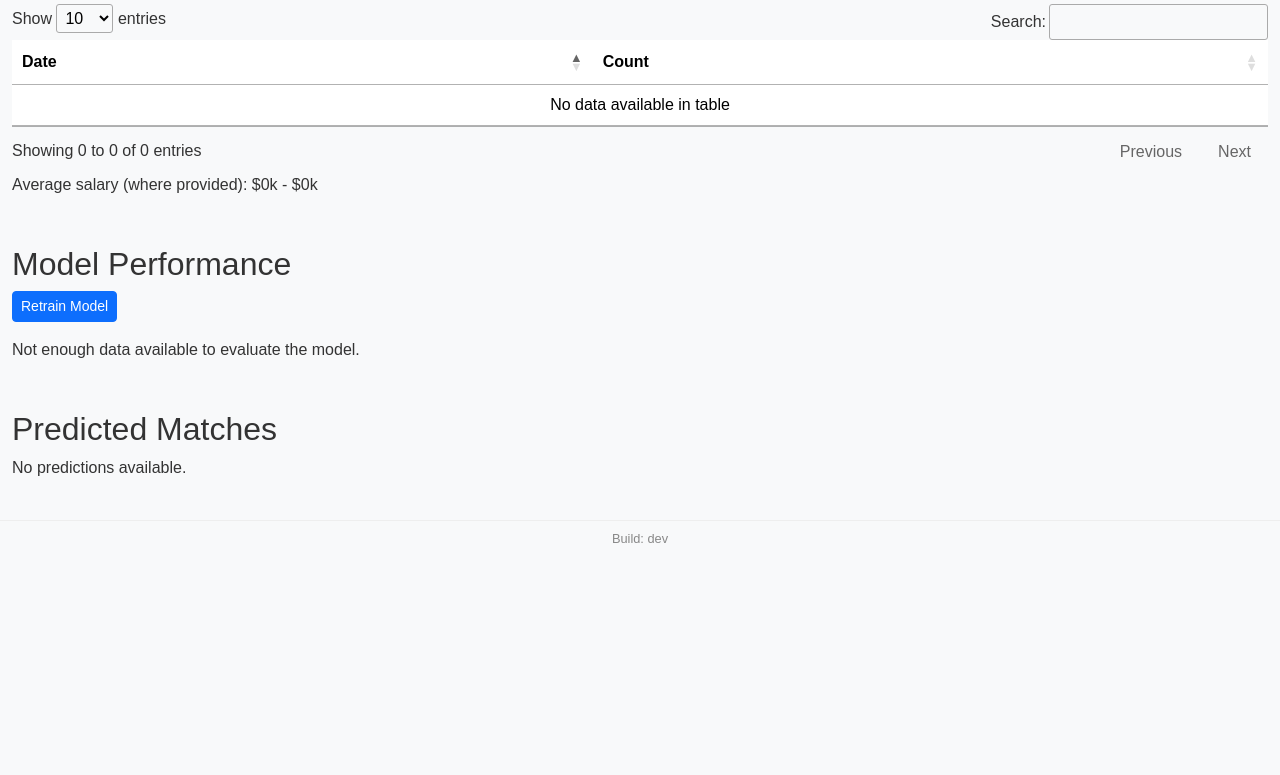
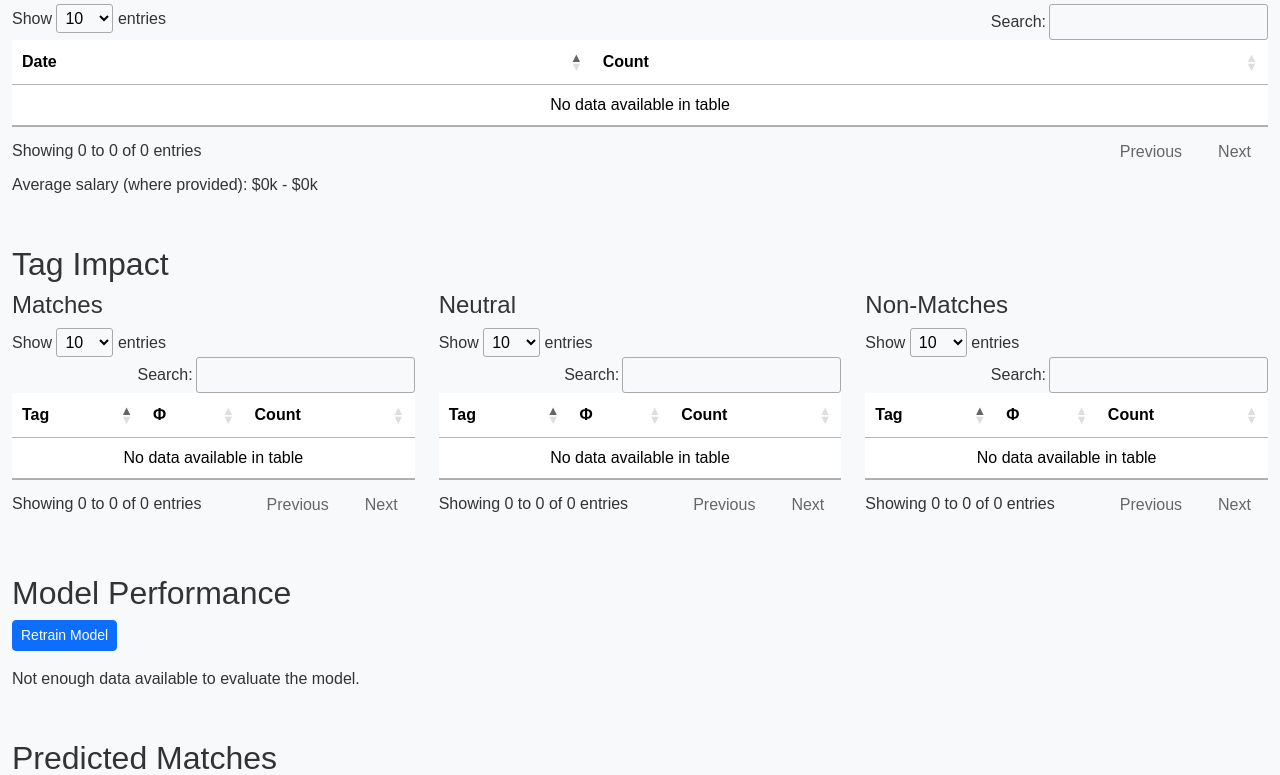
Before and after one commit to mullinmax/job-search, a FastAPI app: page /stats in a window 1280 px wide. Shown: the part 935-1710 px from the top of the page. Before the commit the page ends 1478 px from the top, so only its background shows below. Run offline with FastAPI, Linux system fonts and the light colour scheme; data that the repository does not hold is empty; some libraries are stand-ins or nearby versions.

Commit message:
Add tag impact stats

```diff
--- a/app/main.py
+++ b/app/main.py
@@ -41,6 +41,7 @@ from .db import (
     list_jobs_by_feedback,
     list_liked_jobs,
     aggregate_job_stats,
+    tag_significance,
     increment_rating_count,
     record_feedback,
     cleanup_jobs,
@@ -358,14 +359,31 @@ def feedback(
 def stats(request: Request):
     jobs = list_jobs_by_feedback()
     agg = aggregate_job_stats()
+    tag_stats_raw = tag_significance()
     predictions = predict_unrated()
     model_stats = evaluate_model()
+    pos: List[Dict] = []
+    neg: List[Dict] = []
+    neutral: List[Dict] = []
+    for t in tag_stats_raw:
+        phi = float(t.get("phi", 0))
+        if phi > 0.1:
+            pos.append(t)
+        elif phi < -0.1:
+            neg.append(t)
+        else:
+            neutral.append(t)
+    pos.sort(key=lambda x: (-(x["phi"]), -(x["positive"] + x["negative"])))
+    neg.sort(key=lambda x: (x["phi"], -(x["positive"] + x["negative"])))
+    neutral.sort(key=lambda x: -(x["positive"] + x["negative"]))
+    tag_stats = {"positive": pos, "negative": neg, "neutral": neutral}
     return templates.TemplateResponse(
         "stats.html",
         {
             "request": request,
             "jobs": jobs,
             "stats": agg,
+            "tag_stats": tag_stats,
             "predictions": predictions,
             "model_stats": model_stats,
             "container_class": "container-fluid",
--- a/app/templates/stats.html
+++ b/app/templates/stats.html
@@ -74,6 +74,61 @@
 
 <p>Average salary (where provided): {{ format_salary(stats.avg_min_pay, stats.avg_max_pay, 'USD') }}</p>
 
+<h2 class="mt-5">Tag Impact</h2>
+<div class="row">
+  <div class="col-md-4">
+    <h4>Matches</h4>
+    <table class="table table-sm data-table">
+      <thead>
+        <tr><th>Tag</th><th>&Phi;</th><th>Count</th></tr>
+      </thead>
+      <tbody>
+      {% for t in tag_stats.positive %}
+      <tr>
+        <td>{{ t.tag }}</td>
+        <td>{{ '{:.2f}'.format(t.phi) }}</td>
+        <td>{{ t.positive + t.negative }}</td>
+      </tr>
+      {% endfor %}
+      </tbody>
+    </table>
+  </div>
+  <div class="col-md-4">
+    <h4>Neutral</h4>
+    <table class="table table-sm data-table">
+      <thead>
+        <tr><th>Tag</th><th>&Phi;</th><th>Count</th></tr>
+      </thead>
+      <tbody>
+      {% for t in tag_stats.neutral %}
+      <tr>
+        <td>{{ t.tag }}</td>
+        <td>{{ '{:.2f}'.format(t.phi) }}</td>
+        <td>{{ t.positive + t.negative }}</td>
+      </tr>
+      {% endfor %}
+      </tbody>
+    </table>
+  </div>
+  <div class="col-md-4">
+    <h4>Non-Matches</h4>
+    <table class="table table-sm data-table">
+      <thead>
+        <tr><th>Tag</th><th>&Phi;</th><th>Count</th></tr>
+      </thead>
+      <tbody>
+      {% for t in tag_stats.negative %}
+      <tr>
+        <td>{{ t.tag }}</td>
+        <td>{{ '{:.2f}'.format(t.phi) }}</td>
+        <td>{{ t.positive + t.negative }}</td>
+      </tr>
+      {% endfor %}
+      </tbody>
+    </table>
+  </div>
+</div>
+
 <h2 class="mt-5">Model Performance</h2>
 <div class="mb-3">
   <form class="d-inline" method="post" action="/train">
```
Also changed, not shown: app/db.py (+44 -0 lines).
